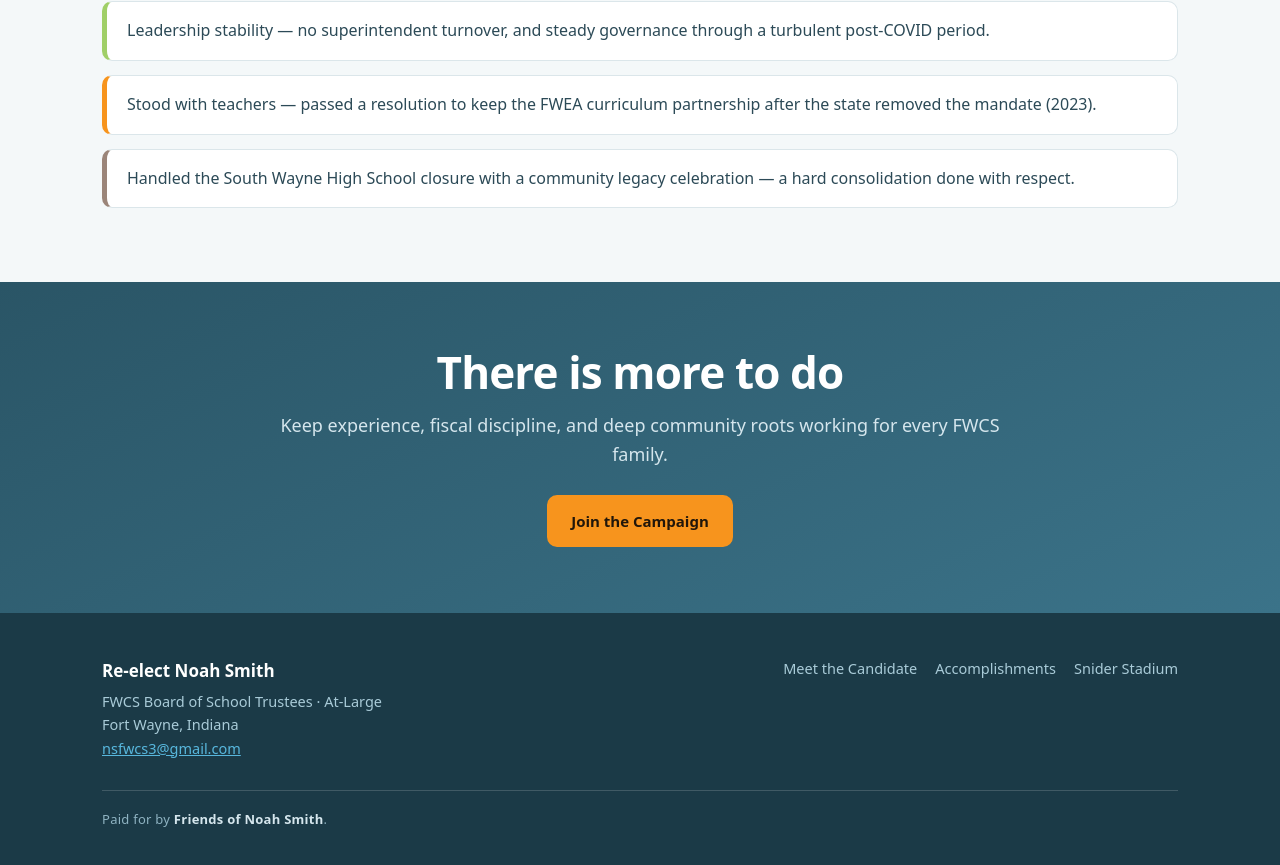
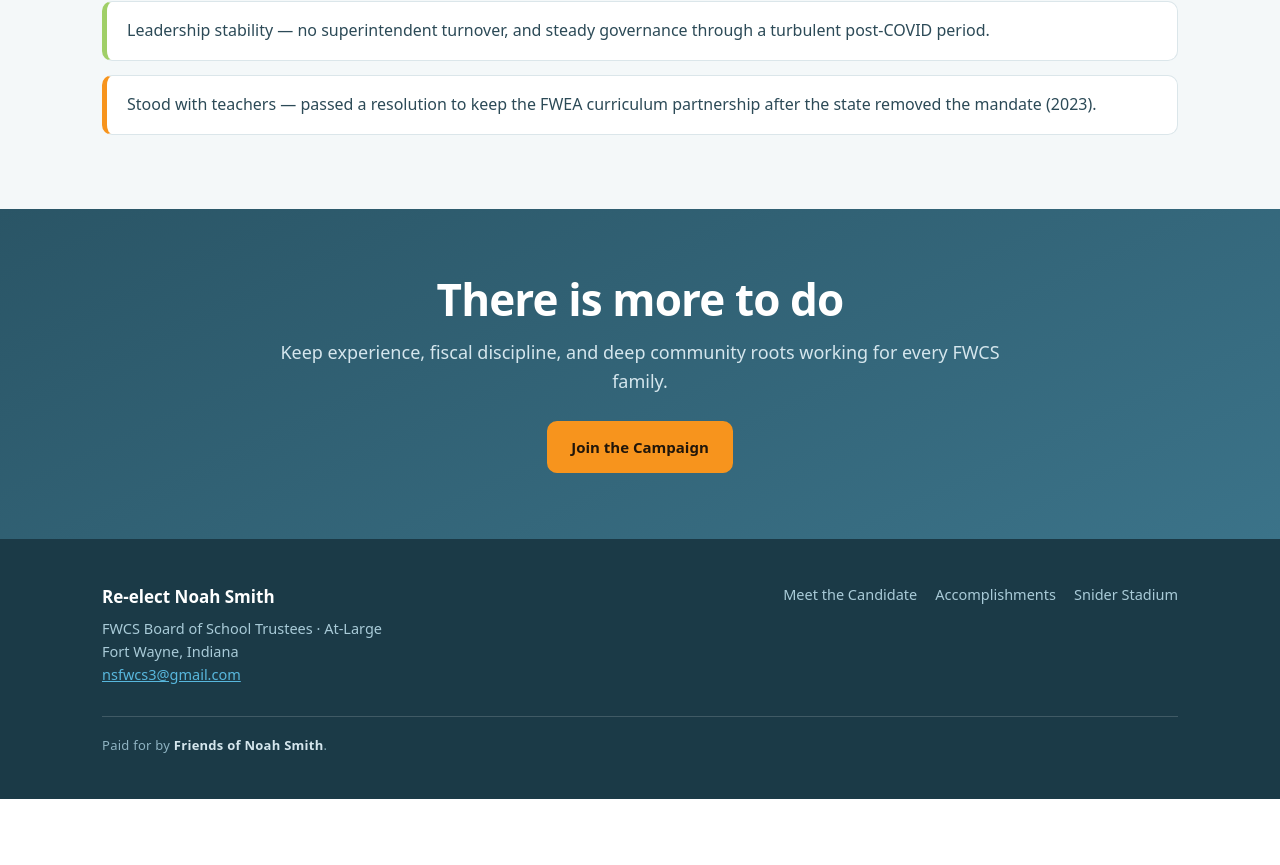
Before and after one commit to thefortaiagency/votenoahsmith, a Next.js app: page /accomplishments in a window 1280 px wide. Shown: the part 6387-7252 px from the top of the page. After the commit the page ends 7186 px from the top, so only its background shows below. Built offline with nearby package versions, Linux system fonts and the light colour scheme.

Commit message:
Accomplishments: drop the South Wayne closure line
Noah's call — closing a school reads as a negative on a campaign page no
matter how well the consolidation was handled.

```diff
--- a/app/accomplishments/page.tsx
+++ b/app/accomplishments/page.tsx
@@ -103,7 +103,6 @@ const RECOGNITION = [
 const GOVERNANCE = [
   "Leadership stability — no superintendent turnover, and steady governance through a turbulent post-COVID period.",
   "Stood with teachers — passed a resolution to keep the FWEA curriculum partnership after the state removed the mandate (2023).",
-  "Handled the South Wayne High School closure with a community legacy celebration — a hard consolidation done with respect.",
 ];
 
 function RecordList({ items }: { items: string[] }) {
```
